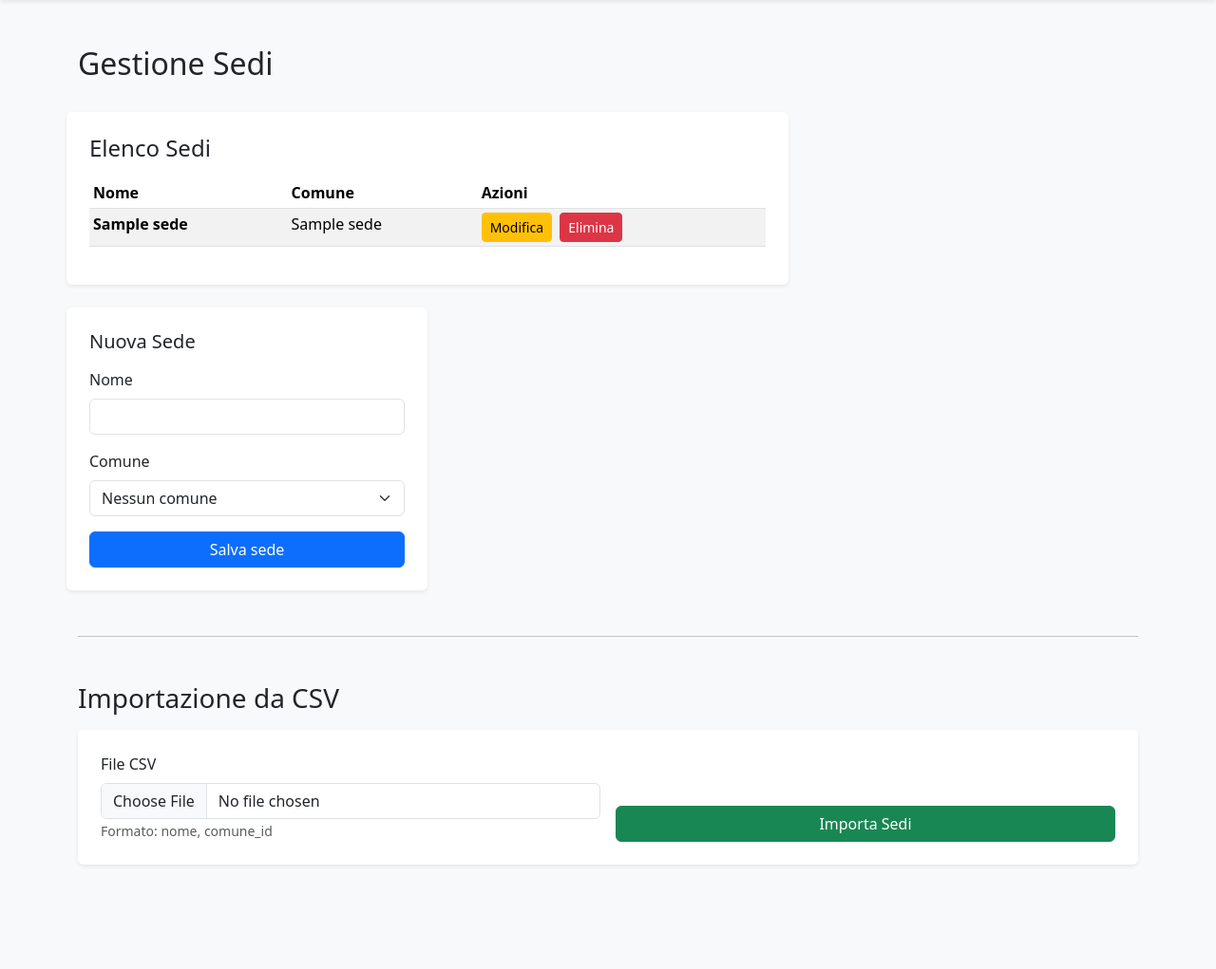
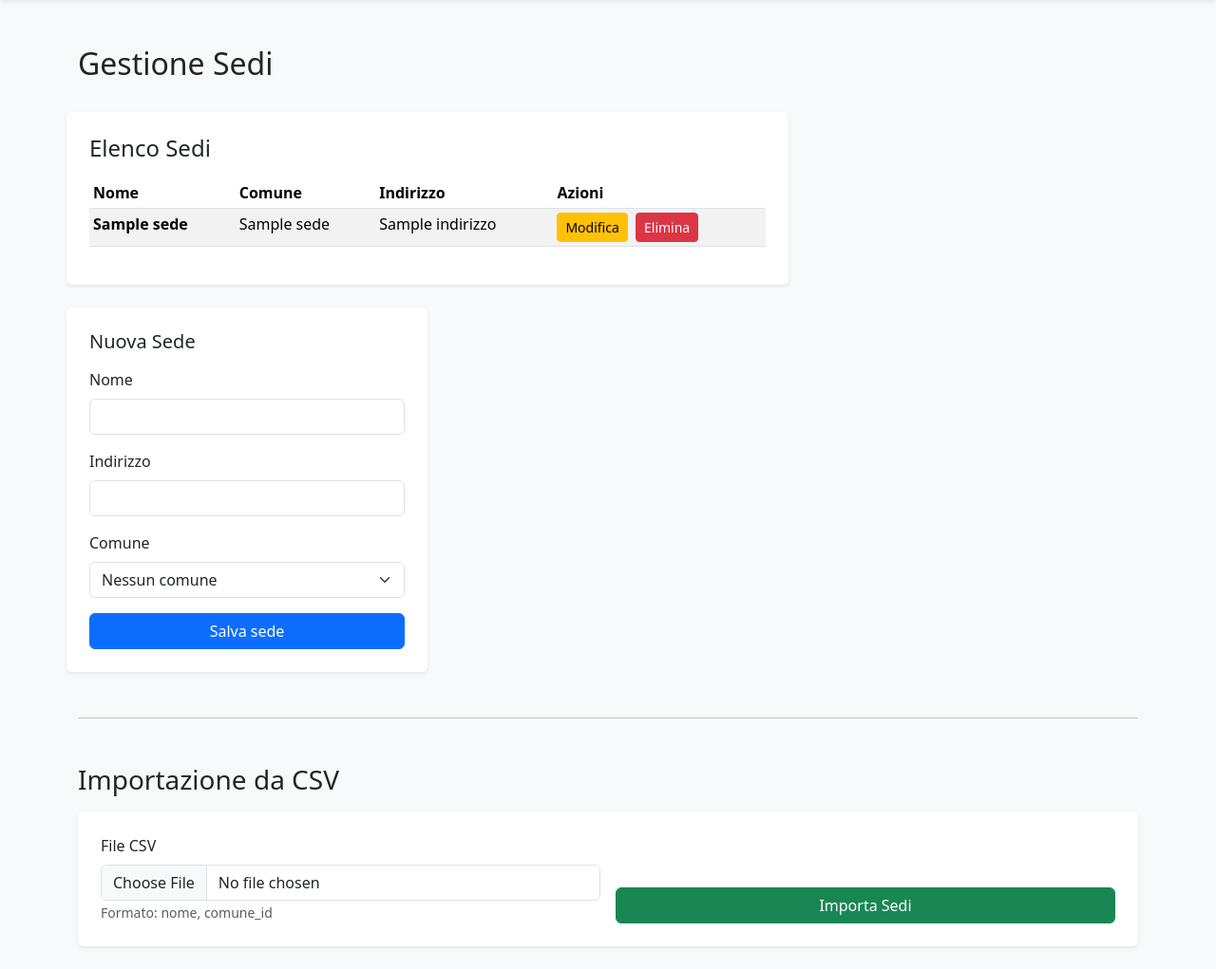
Before and after one commit to sscriboni/ticketing, a FastAPI app: template troubletick_standalone_windows_v7_4_sqlite/app/templates/admin_sedi.html in a window 1280 px wide. Shown: the part 56-1077 px from the top of the page at 95% size. Before the commit the page ends 968 px from the top, so only its background shows below. Run offline with FastAPI, Linux system fonts and the light colour scheme; the template is opened without the code that fills it: most values are stand-ins (such as "Sample title", 1, 10 or a date in 2020).

Commit message:
aggiunta campo indirizzo su sedi

```diff
--- a/troubletick_standalone_windows_v7_4_sqlite/app/main.py
+++ b/troubletick_standalone_windows_v7_4_sqlite/app/main.py
@@ -253,6 +253,7 @@ try:
             "ALTER TABLE movimenti_magazzino ADD COLUMN allegato TEXT",
             "ALTER TABLE users ADD COLUMN telefono TEXT",
             "ALTER TABLE sedi ADD COLUMN comune_id INTEGER",
+            "ALTER TABLE sedi ADD COLUMN indirizzo TEXT",
             "ALTER TABLE movimenti_magazzino ADD COLUMN marca TEXT",
             "ALTER TABLE movimenti_magazzino ADD COLUMN modello TEXT",
             "ALTER TABLE movimenti_magazzino ADD COLUMN gruppo_scarico TEXT",
@@ -1791,7 +1792,7 @@ def admin_sedi(r: Request, error: str = None):
         return user
     with engine.connect() as c:
         sedi = c.execute(text("""
-            SELECT s.sede_id, s.nome, c.nome as comune_nome
+            SELECT s.sede_id, s.nome, s.indirizzo, c.nome as comune_nome
             FROM sedi s
             LEFT JOIN comuni c ON s.comune_id = c.comune_id
             ORDER BY s.nome
@@ -1800,13 +1801,14 @@ def admin_sedi(r: Request, error: str = None):
     return templates.TemplateResponse(r, "admin_sedi.html", {"request": r, "cfg": CFG, "user": user, "sedi": sedi, "comuni": comuni, "error": error})
 
 @app.post("/admin/sede")
-def add_sede(r: Request, nome: str = Form(...), comune_id: str = Form(None)):
+def add_sede(r: Request, nome: str = Form(...), comune_id: str = Form(None), indirizzo: str = Form(None)):
     user = require_superuser(r)
     if isinstance(user, RedirectResponse):
         return user
     comune_id_val = int(comune_id) if comune_id and str(comune_id).isdigit() else None
-    with engine.begin() as c:
-        c.execute(text("INSERT INTO sedi (nome, comune_id) VALUES (:nome, :cid)"), {"nome": nome, "cid": comune_id_val})
+    indirizzo_val = indirizzo.strip() if indirizzo else None
+    with engine.begin() as c:
+        c.execute(text("INSERT INTO sedi (nome, comune_id, indirizzo) VALUES (:nome, :cid, :indirizzo)"), {"nome": nome, "cid": comune_id_val, "indirizzo": indirizzo_val})
     return RedirectResponse(url="/admin/sedi", status_code=303)
 
 @app.get("/admin/sede/{sede_id}/modifica", response_class=HTMLResponse)
@@ -1820,13 +1822,14 @@ def edit_sede_form(r: Request, sede_id: int):
     return templates.TemplateResponse(r, "edit_sede.html", {"request": r, "cfg": CFG, "user": user, "sede": sede, "comuni": comuni})
 
 @app.post("/admin/sede/{sede_id}/modifica")
-def edit_sede_action(r: Request, sede_id: int, nome: str = Form(...), comune_id: str = Form(None)):
+def edit_sede_action(r: Request, sede_id: int, nome: str = Form(...), comune_id: str = Form(None), indirizzo: str = Form(None)):
     user = require_superuser(r)
     if isinstance(user, RedirectResponse): return user
     comune_id_val = int(comune_id) if comune_id and str(comune_id).isdigit() else None
-    with engine.begin() as c:
-        c.execute(text("UPDATE sedi SET nome = :nome, comune_id = :cid WHERE sede_id = :id"),
-                  {"nome": nome, "cid": comune_id_val, "id": sede_id})
+    indirizzo_val = indirizzo.strip() if indirizzo else None
+    with engine.begin() as c:
+        c.execute(text("UPDATE sedi SET nome = :nome, comune_id = :cid, indirizzo = :indirizzo WHERE sede_id = :id"),
+                  {"nome": nome, "cid": comune_id_val, "indirizzo": indirizzo_val, "id": sede_id})
     return RedirectResponse(url="/admin/sedi", status_code=303)
 
 @app.post("/admin/sede/delete")
--- a/troubletick_standalone_windows_v7_4_sqlite/app/templates/admin_sedi.html
+++ b/troubletick_standalone_windows_v7_4_sqlite/app/templates/admin_sedi.html
@@ -18,12 +18,13 @@
             <div class="alert alert-danger py-2 mt-2">Impossibile eliminare: la sede è associata a uno o più operatori attivi.</div>
             {% endif %}
             <table class="table table-sm table-striped mt-3">
-                <thead><tr><th>Nome</th><th>Comune</th><th>Azioni</th></tr></thead>
+                <thead><tr><th>Nome</th><th>Comune</th><th>Indirizzo</th><th>Azioni</th></tr></thead>
                 <tbody>
                 {% for sede in sedi %}
                 <tr>
                     <td><strong>{{ sede.nome }}</strong></td>
                     <td>{{ sede.comune_nome or '—' }}</td>
+                    <td>{{ sede.indirizzo or '—' }}</td>
                     <td>
                         <a href="/admin/sede/{{ sede.sede_id }}/modifica" class="btn btn-sm btn-warning me-1">Modifica</a>
                         <form method="post" action="/admin/sede/delete" class="d-inline">
@@ -40,6 +41,7 @@
             <h5>Nuova Sede</h5>
             <form method="post" action="/admin/sede" class="mt-3">
                 <div class="mb-3"><label class="form-label">Nome</label><input name="nome" class="form-control" required></div>
+                <div class="mb-3"><label class="form-label">Indirizzo</label><input name="indirizzo" class="form-control"></div>
                 <div class="mb-3">
                     <label class="form-label">Comune</label>
                     <select name="comune_id" class="form-select">
--- a/troubletick_standalone_windows_v7_4_sqlite/app/templates/edit_sede.html
+++ b/troubletick_standalone_windows_v7_4_sqlite/app/templates/edit_sede.html
@@ -24,6 +24,10 @@
                     <input type="text" name="nome" class="form-control" value="{{ sede.nome }}" required>
                 </div>
                 <div class="mb-4">
+                    <label class="form-label fw-bold">Indirizzo</label>
+                    <input type="text" name="indirizzo" class="form-control" value="{{ sede.indirizzo or '' }}">
+                </div>
+                <div class="mb-4">
                     <label class="form-label fw-bold">Comune</label>
                     <select name="comune_id" class="form-select">
                         <option value="">Nessun comune</option>
```
